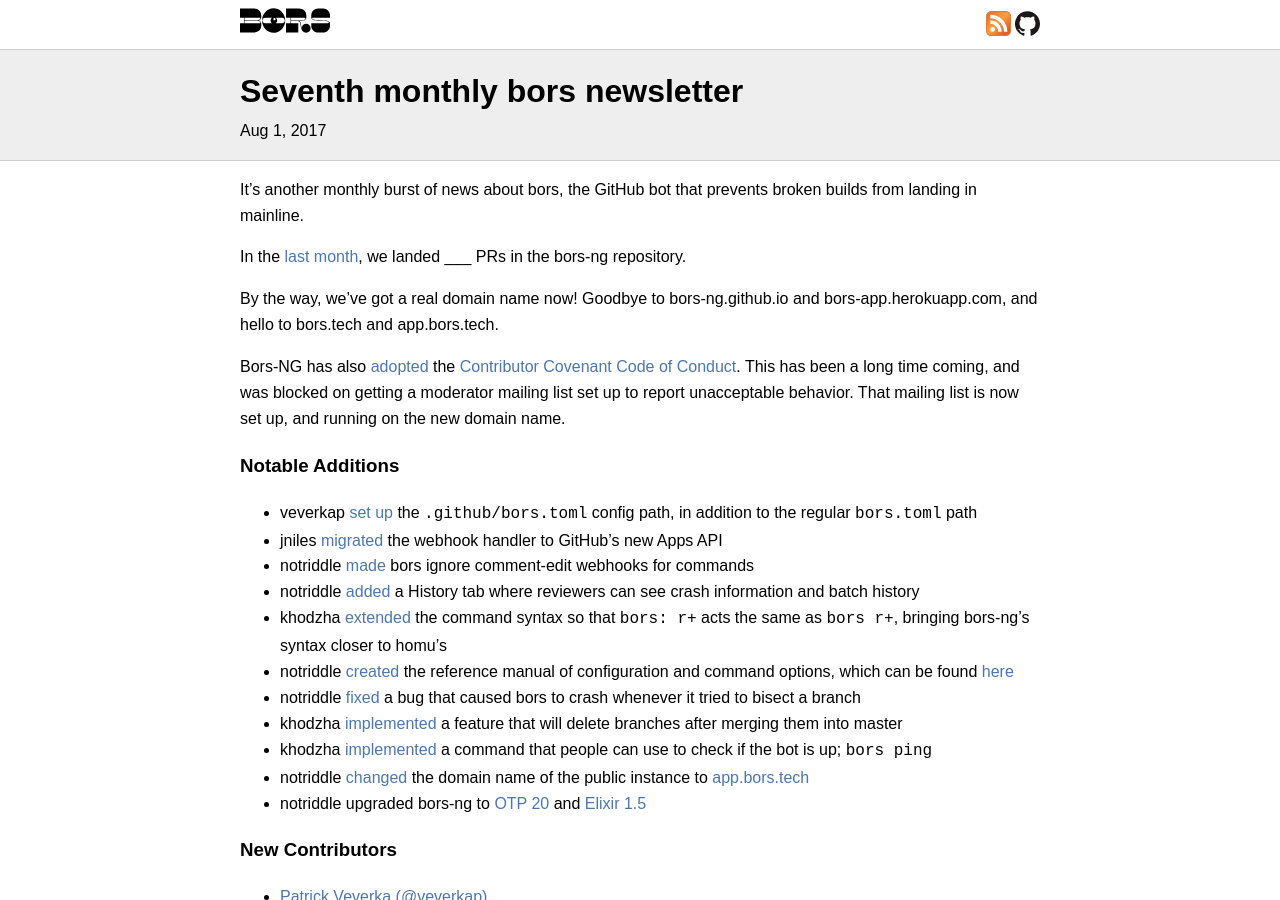
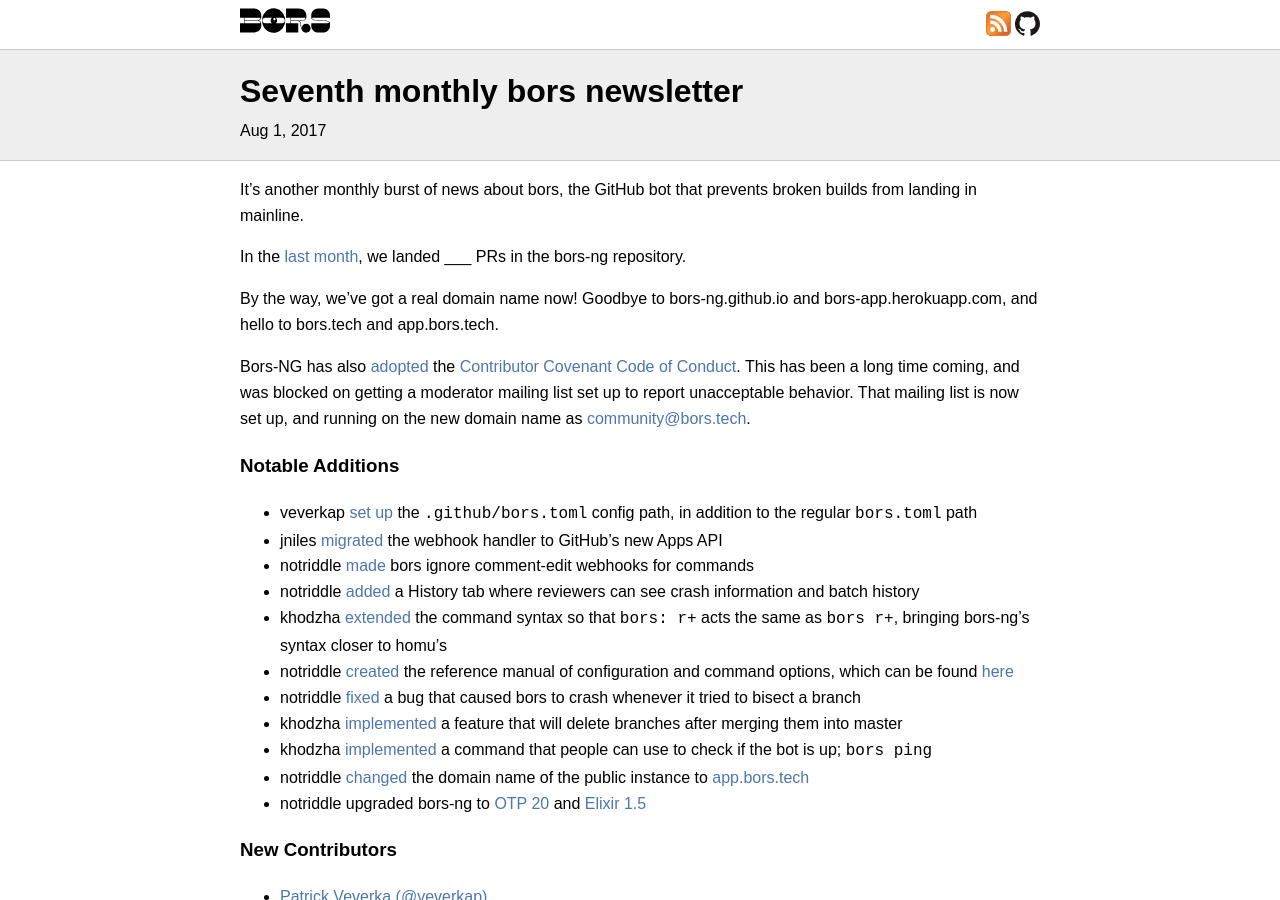
Before and after one commit to bors-ng/bors-ng.github.io, a Jekyll site: the page built from _posts/2017-08-01-tmib-07.md, in a window 1280 px wide and 900 px high. Built offline with Jekyll 4.4.1, drawn with Linux system fonts in a browser that asks for light colours.

Commit message:
Add the mailing list address

```diff
--- a/_posts/2017-08-01-tmib-07.md
+++ b/_posts/2017-08-01-tmib-07.md
@@ -16,7 +16,7 @@
 
 Bors-NG has also [adopted](https://github.com/bors-ng/bors-ng/pull/134) the [Contributor Covenant Code of Conduct](https://github.com/bors-ng/bors-ng/blob/master/CODE_OF_CONDUCT.md).
 This has been a long time coming, and was blocked on getting a moderator mailing list set up to report unacceptable behavior.
-That mailing list is now set up, and running on the new domain name.
+That mailing list is now set up, and running on the new domain name as <community@bors.tech>.
 
 
 ### Notable Additions
```
